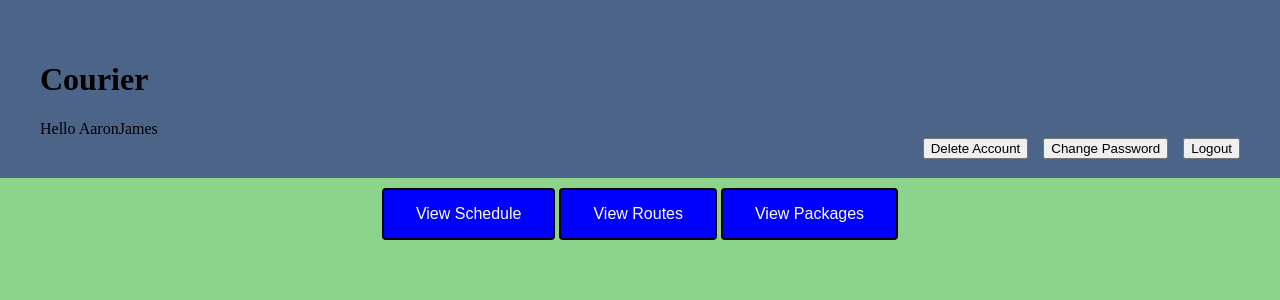
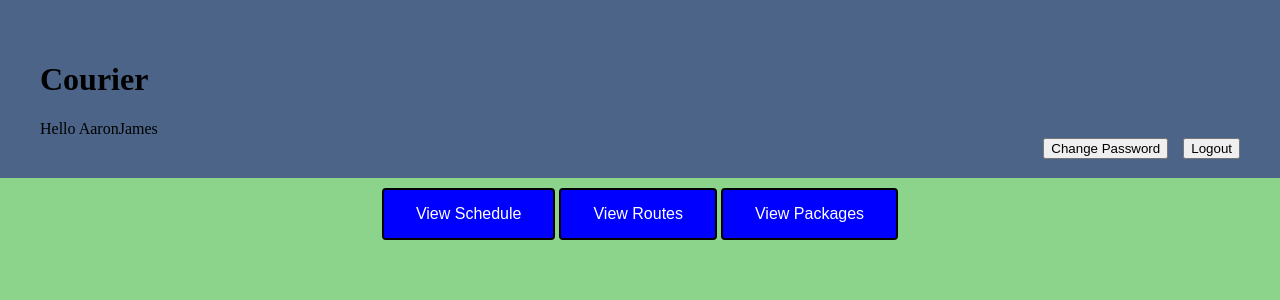
Before and after one commit to vpham04/CityPost, a PHP site: page /courier.php in a window 1280 px wide. Shown: the top 300 px of the page. Run offline with PHP 8.4, Linux system fonts and the light colour scheme; a user stored in the database is signed in.

Commit message:
removed delete acc for courier btn

```diff
--- a/src/courier.php
+++ b/src/courier.php
@@ -46,7 +46,6 @@ session_start();
         <div class="account">
             <button onclick="window.location.href='../src/login.html'" class="account-button">Logout</button>
             <button onclick="window.location.href='../src/updatepassword.html'" class="account-button">Change Password</button>
-            <button onclick="window.location.href='../src/login.html'" class="account-button">Delete Account</button>
         </div>
     </div>
 
```
